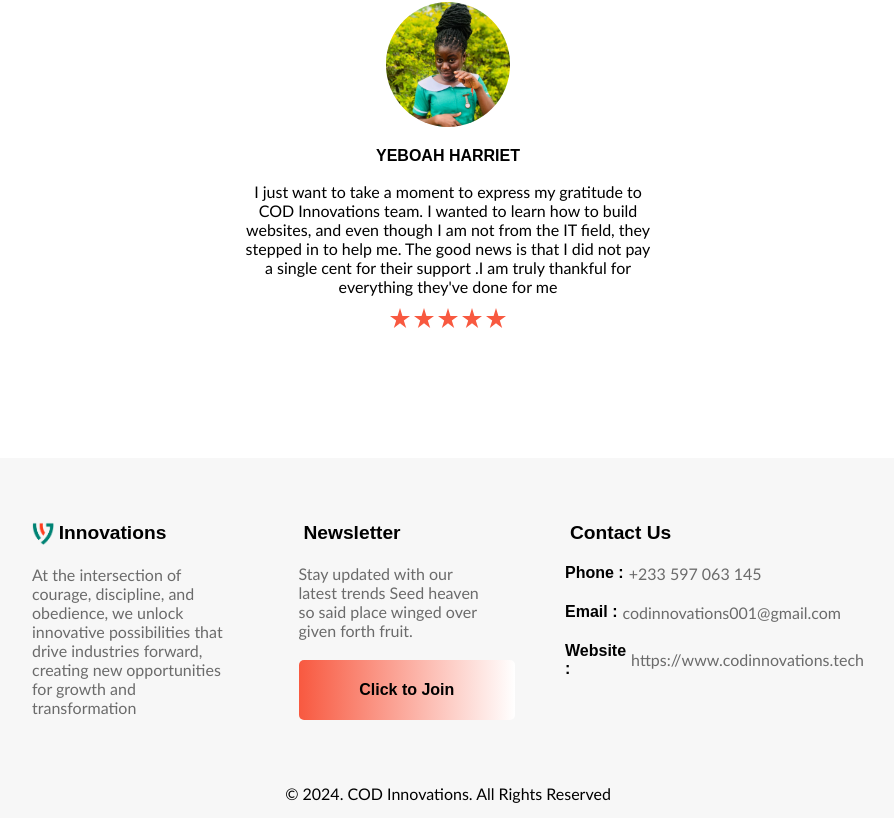
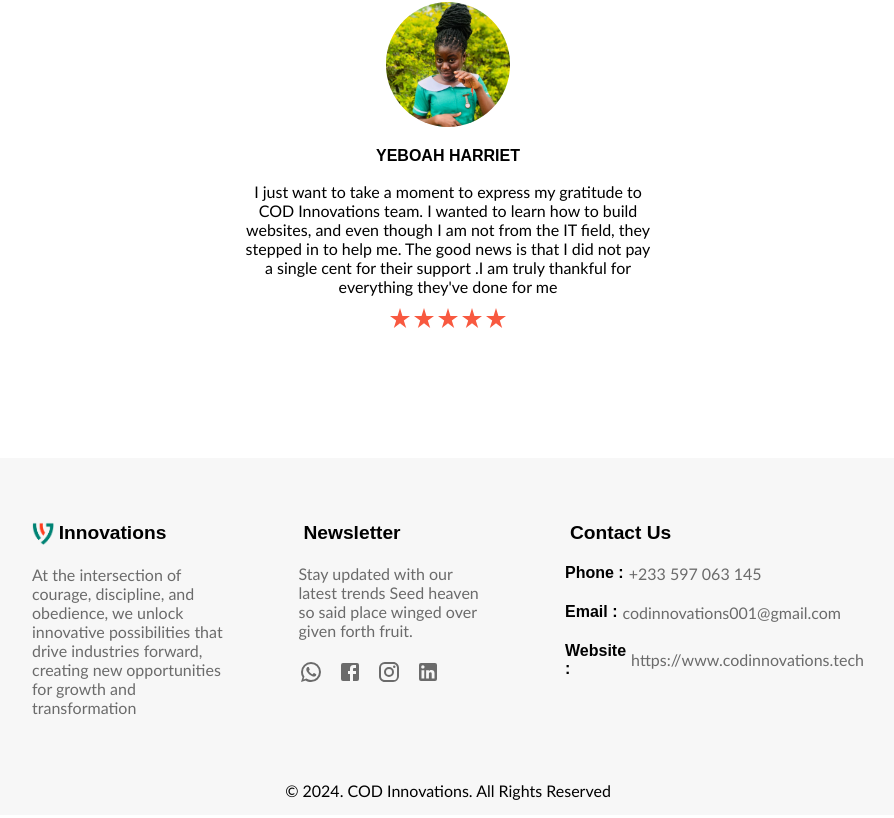
Before and after one commit to codinnovation/official-website, a Next.js app: page / in a window 1280 px wide. Shown: the part 2227-3045 px from the top of the page, without its empty margins (192-1086 px from the left). Built offline with nearby package versions, Linux system fonts and the light colour scheme.

Commit message:
change button to icons on the footer page

```diff
--- a/src/pages/home page/footer/index.jsx
+++ b/src/pages/home page/footer/index.jsx
@@ -3,6 +3,10 @@ import Image from "next/image";
 import styles from "../../../styles/home page/footer.module.css";
 import CODLogo from "../../../../public/logo-w-1 (1).png";
 import dynamic from "next/dynamic";
+import WhatsAppIcon from "@mui/icons-material/WhatsApp";
+import FacebookIcon from "@mui/icons-material/Facebook";
+import InstagramIcon from "@mui/icons-material/Instagram";
+import LinkedInIcon from "@mui/icons-material/LinkedIn";
 
 const Slide = dynamic(
   () => import("react-awesome-reveal").then((mod) => mod.Slide),
@@ -10,6 +14,23 @@ const Slide = dynamic(
     ssr: false
   }
 );
+
+function GoToWhatsApp() {
+  let phoneNumber = "+233500976882";
+  let message = "Hello, I would like to inquire about...";
+  let whatsappURL = `https://wa.me/${phoneNumber}?text=${encodeURIComponent(
+    message
+  )}`;
+
+  window.open(whatsappURL, "_blank");
+}
+
+function GoToFacebook() {
+  let facebookURL =
+    "https://www.facebook.com/profile.php?id=61559909200927&sk=about";
+
+  window.open(facebookURL, "_blank");
+}
 
 function Footer() {
   return (
@@ -44,8 +65,11 @@ function Footer() {
                 </p>
               </div>
 
-              <div className={styles.button}>
-                <button>Click to Join</button>
+              <div className={styles.socialIcon}>
+                <WhatsAppIcon className={styles.icon} onClick={GoToWhatsApp} />
+                <FacebookIcon className={styles.icon} onClick={GoToFacebook} />
+                <InstagramIcon className={styles.icon} />
+                <LinkedInIcon className={styles.icon} />
               </div>
             </div>
 
--- a/src/styles/home page/footer.module.css
+++ b/src/styles/home page/footer.module.css
@@ -82,22 +82,17 @@
   font-size: 1em;
 }
 
-.sectionTwo .button {
+.sectionTwo .socialIcon {
   display: flex;
-  justify-content: center;
+  justify-content: flex-start;
   align-items: center;
   margin-top: 20px;
 }
 
-.sectionTwo .button button {
-  width: 100%;
-  height: 60px;
-  border: none;
-  font-size: 1em;
-  background: linear-gradient(to right, #f85940, #ffff);
-  border-radius: 5px;
-  color: #000;
-  font-weight: 700;
+.sectionTwo .socialIcon .icon {
+  margin-right: 15px;
+  color: #6b6b6b;
+  cursor: pointer;
 }
 
 .sectionThree {
@@ -183,7 +178,6 @@
     font-size: 0.9em;
   }
 
-
   .sectionThree .header h1 {
     font-family: sans-serif;
     font-size: 1.1em;
@@ -193,7 +187,7 @@
     font-size: 0.9em;
   }
 
-  .contact p{
+  .contact p {
     font-size: 0.9em;
   }
 
```
